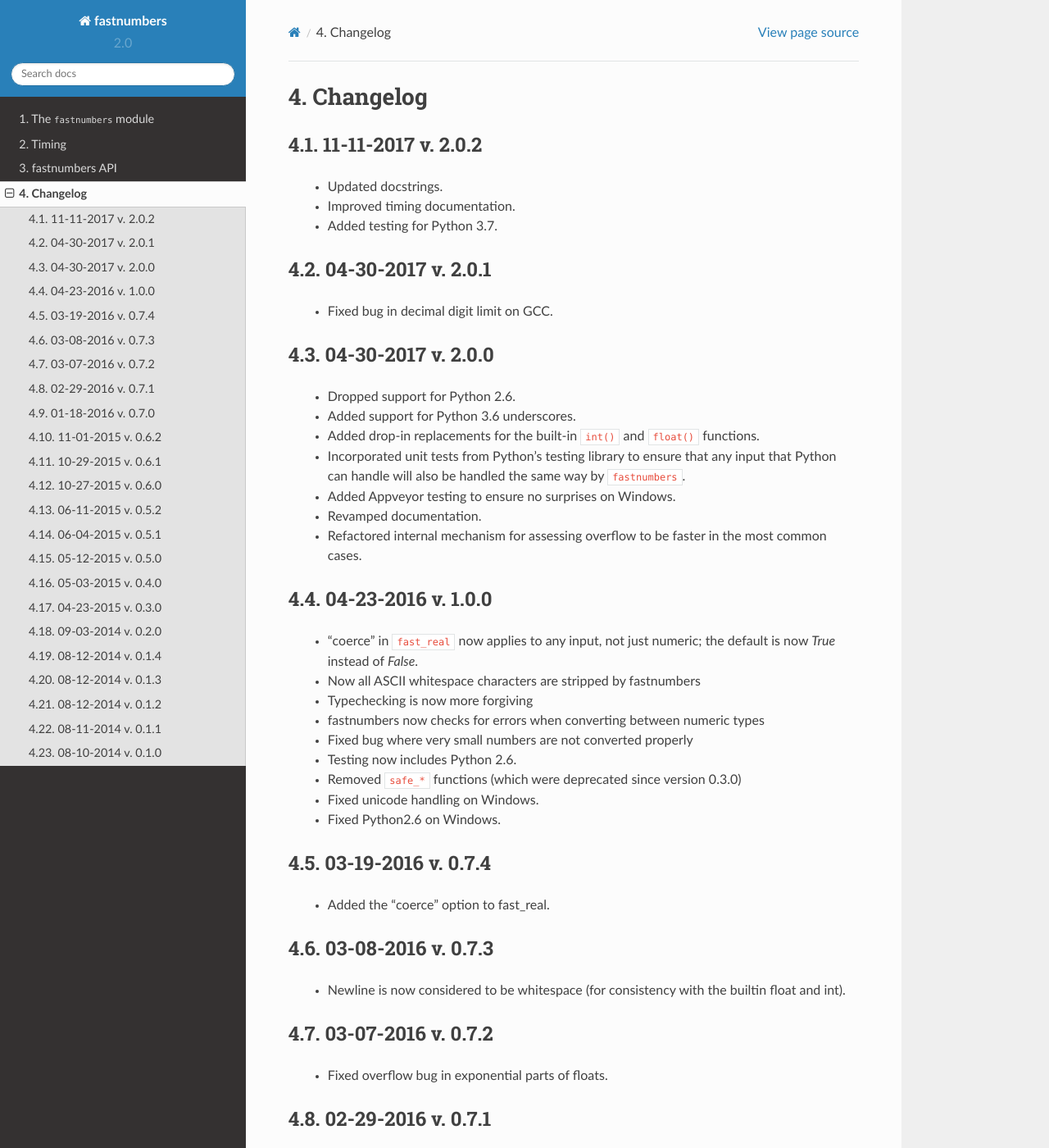
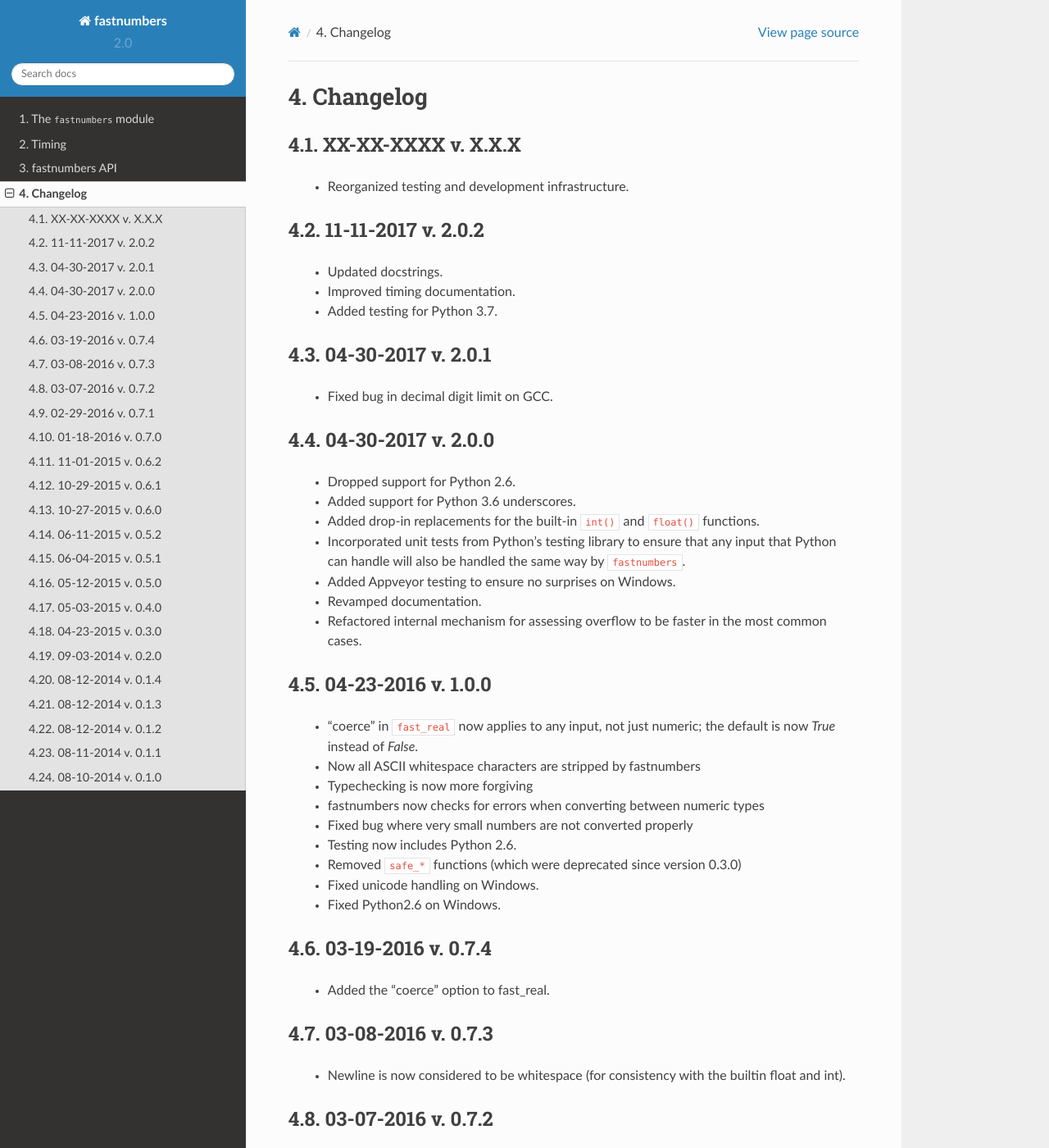
Before and after one commit to SethMMorton/fastnumbers, a Sphinx documentation site: the page built from docs/source/changelog.rst, in a window 1280 px wide and 1400 px high. Shown: the whole window at 82% size. Built offline with Sphinx 7.4.7 and the Read the Docs theme 2.0.0, drawn with Linux system fonts in a browser that asks for light colours; some of the changed text lies outside the part shown.

Commit message:
Added changelog update to bumpversion config.

```diff
--- a/docs/source/changelog.rst
+++ b/docs/source/changelog.rst
@@ -2,6 +2,11 @@
 
 Changelog
 ---------
+
+XX-XX-XXXX v. X.X.X
+'''''''''''''''''''
+
+    - Reorganized testing and development infrastructure.
 
 11-11-2017 v. 2.0.2
 '''''''''''''''''''
```
Also changed, not shown: .bumpversion.cfg.
